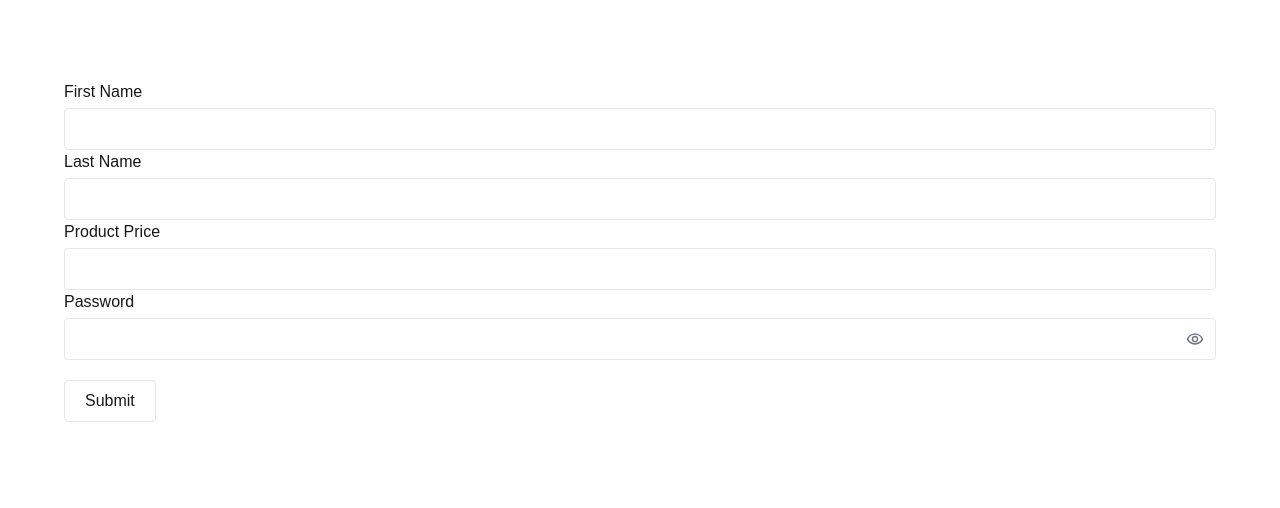
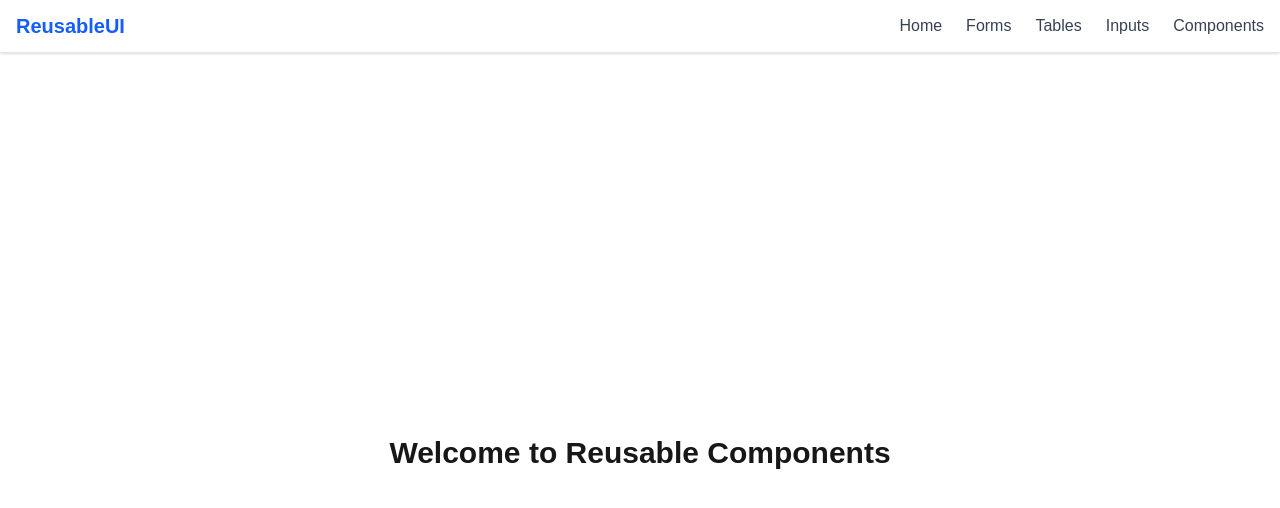
Before and after one commit to mrashed21/reusable_components_javascript, a Next.js app: page / in a window 1280 px wide. Shown: the top 508 px of the page. Built offline with nearby package versions, Linux system fonts and the light colour scheme.

Commit message:
add navbar

```diff
--- /dev/null
+++ b/src/app/forms/page.jsx
@@ -0,0 +1,12 @@
+import InputFeild from "@/components/Home/InputFeaild";
+import Container from "@/components/Reusable/Container/Container";
+
+const FormsPage = () => {
+  return (
+    <Container>
+      <InputFeild />
+    </Container>
+  );
+};
+
+export default FormsPage;
--- a/src/app/layout.jsx
+++ b/src/app/layout.jsx
@@ -1,3 +1,4 @@
+import Navbar from "@/shared/Navbar/Navbar";
 import { Geist, Geist_Mono } from "next/font/google";
 import "./globals.css";
 
@@ -22,6 +23,7 @@ export default function RootLayout({ children }) {
       <body
         className={`${geistSans.variable} ${geistMono.variable} antialiased`}
       >
+        <Navbar />
         {children}
       </body>
     </html>
--- a/src/components/Home/Home.jsx
+++ b/src/components/Home/Home.jsx
@@ -1,10 +1,9 @@
 import Container from "../Reusable/Container/Container";
-import InputFeild from "./InputFeaild";
 
 const Home = () => {
   return (
-    <Container>
-      <InputFeild />
+    <Container className="flex items-center justify-center h-screen">
+      <h1 className="text-3xl font-bold">Welcome to Reusable Components</h1>
     </Container>
   );
 };
--- /dev/null
+++ b/src/shared/Navbar/Navbar.jsx
@@ -0,0 +1,69 @@
+"use client";
+
+import Link from "next/link";
+import { useState } from "react";
+import { LuBookX, LuMenu } from "react-icons/lu";
+
+const Navbar = () => {
+  const [isOpen, setIsOpen] = useState(false);
+
+  const navLinks = [
+    { name: "Home", href: "/" },
+    { name: "Forms", href: "/forms" },
+    { name: "Tables", href: "/tables" },
+    { name: "Inputs", href: "/inputs" },
+    { name: "Components", href: "/components" },
+  ];
+
+  return (
+    <nav className="bg-white border-b border-gray-200 shadow-sm sticky top-0 z-50">
+      <div className="container mx-auto px-4 py-3 flex justify-between items-center">
+        {/* Logo */}
+        <Link href="/" className="text-xl font-bold text-blue-600">
+          ReusableUI
+        </Link>
+
+        {/* Desktop Links */}
+        <div className="hidden md:flex space-x-6">
+          {navLinks.map((link) => (
+            <Link
+              key={link.name}
+              href={link.href}
+              className="text-gray-700 hover:text-blue-600 font-medium"
+            >
+              {link.name}
+            </Link>
+          ))}
+        </div>
+
+        {/* Mobile Menu Button */}
+        <button
+          className="md:hidden text-gray-700"
+          onClick={() => setIsOpen(!isOpen)}
+        >
+          {isOpen ? <LuBookX size={24} /> : <LuMenu size={24} />}
+        </button>
+      </div>
+
+      {/* Mobile Dropdown */}
+      {isOpen && (
+        <div className="md:hidden bg-white border-t border-gray-200 shadow-md">
+          <div className="flex flex-col space-y-2 p-4">
+            {navLinks.map((link) => (
+              <Link
+                key={link.name}
+                href={link.href}
+                className="text-gray-700 hover:text-blue-600 font-medium"
+                onClick={() => setIsOpen(false)}
+              >
+                {link.name}
+              </Link>
+            ))}
+          </div>
+        </div>
+      )}
+    </nav>
+  );
+};
+
+export default Navbar;
```
